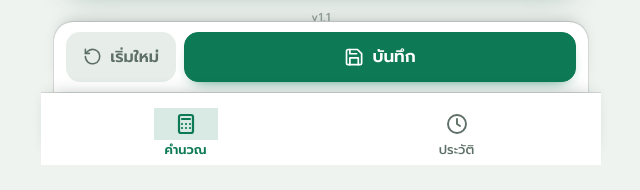
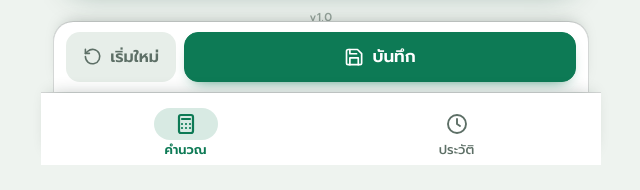
Before and after one commit to mktkvr/Weigh-Check, a plain HTML site: page index.html in a window 1280 px wide. Shown: the part 635-825 px from the top of the page, 319-959 px from the left. Drawn offline with Linux system fonts and the light colour scheme.

Commit message:
Update index.html

```diff
--- a/index.html
+++ b/index.html
@@ -1000,7 +1000,8 @@ body.modal-open{position:fixed;left:0;right:0;width:100%;overflow:hidden}
 #pad .keys .mic.on{color:#fff}
 #pad .keys .mic.on::before{background:#d92d20;box-shadow:0 2px 8px rgba(217,45,32,.35);animation:micpulse 1.3s ease-out infinite}
 /* แถบเมนูล่าง (คำนวณ / ประวัติ): ไม่มีขอบโค้ง */
-header.top,.top .seg,.top .seg .tab,.top .seg .tab svg,.top .seg .tab i{border-radius:0!important}
+header.top,.top .seg,.top .seg .tab,.top .seg .tab i{border-radius:0!important}
+.top .seg .tab svg{border-radius:99px!important}
 </style>
 </head>
 <body class="oncalc">
@@ -1044,7 +1045,7 @@ header.top,.top .seg,.top .seg .tab,.top .seg .tab svg,.top .seg .tab i{border-r
     <div class="pct" id="pct"></div>
     <div class="msg" id="msg">กรอกน้ำหนักต้นทางและปลายทาง</div>
   </section>
-  <div class="ver" id="appVer">v1.1</div>
+  <div class="ver" id="appVer">v1.0</div>
 </div>
 
 <div class="page" id="pHist" hidden>
```
